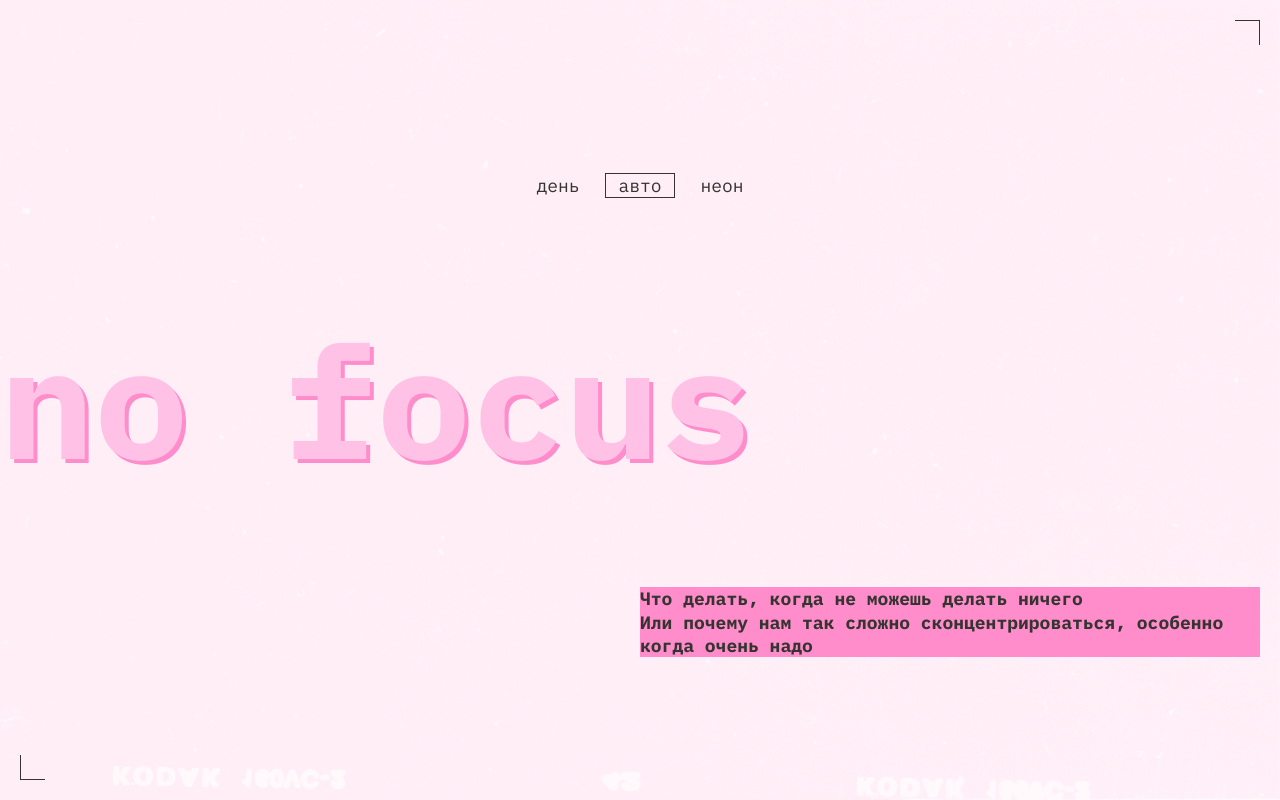
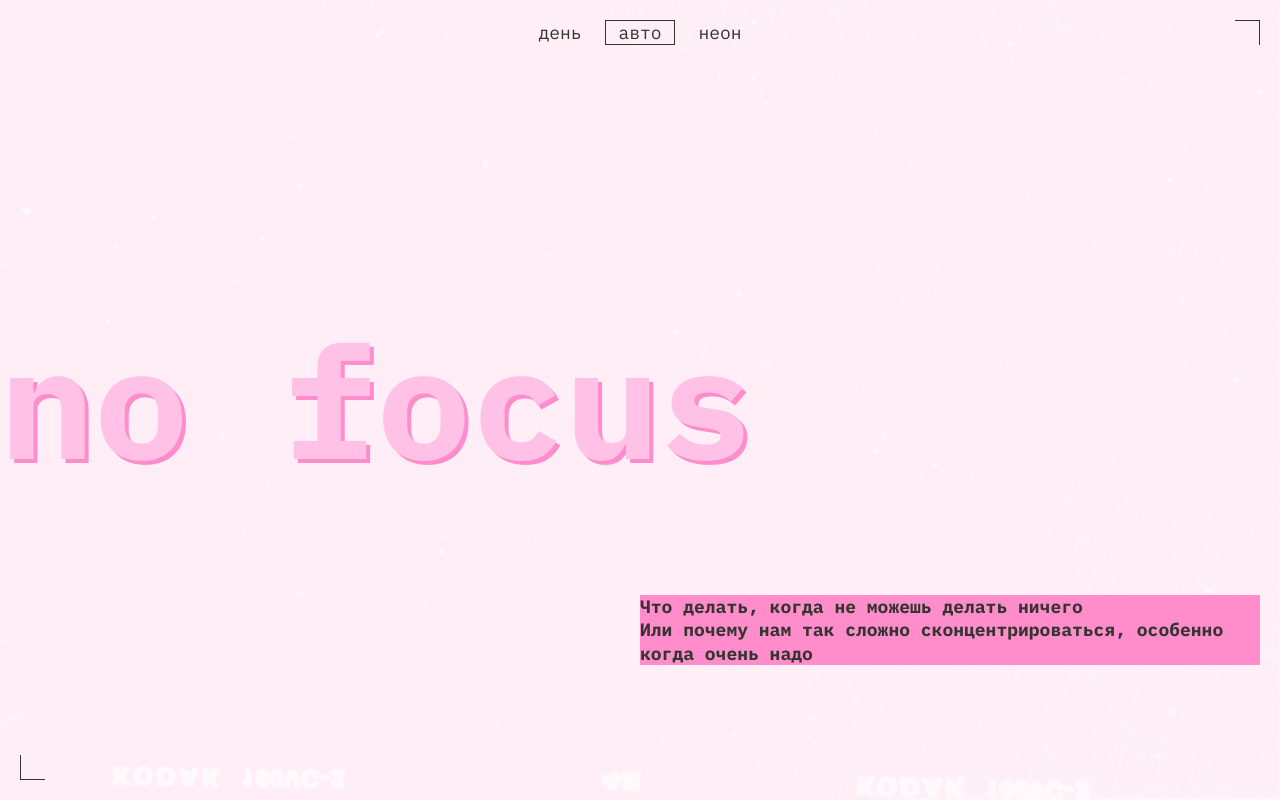
Before and after one commit to sergei-platonov/slozhno-sosredotochitsya, a website: page index.html in a window 1280 px wide. Shown: the top 800 px of the page. Drawn offline with Linux system fonts and the light colour scheme.

Commit message:
Исправлен header

```diff
--- a/styles/style.css
+++ b/styles/style.css
@@ -304,14 +304,14 @@
 
   .header__theme-menu {
     align-self: center;
-    margin-block-start: 80px;
+    margin-block-start: 16px;
   }
 
   .header__subtitile {
     max-inline-size: calc(100% / 2 - var(--offset) / 2);
     justify-self: end;
-    align-self: center;
-    margin-block-end: 75px;
+    align-self: end;
+    margin-block-end: 182px;
   }
 
   .header__title {
@@ -400,7 +400,7 @@
 @media screen and (width >= 1024px) {
 
   .header__theme-menu {
-    /* align-self: start; */
+    align-self: start;
     justify-self: center;
     margin-block-start: var(--offset);
     margin-inline-start: var(--offset);
@@ -408,10 +408,12 @@
 
   .header__theme-menu-list {
     flex-direction: row;
+    gap: 10px;
   }
 
   .header__subtitile {
-    margin-block-start: 70px;
+    margin-block-end: 135px;
+    align-self: end;
   }
 
   .article-hard {
```
